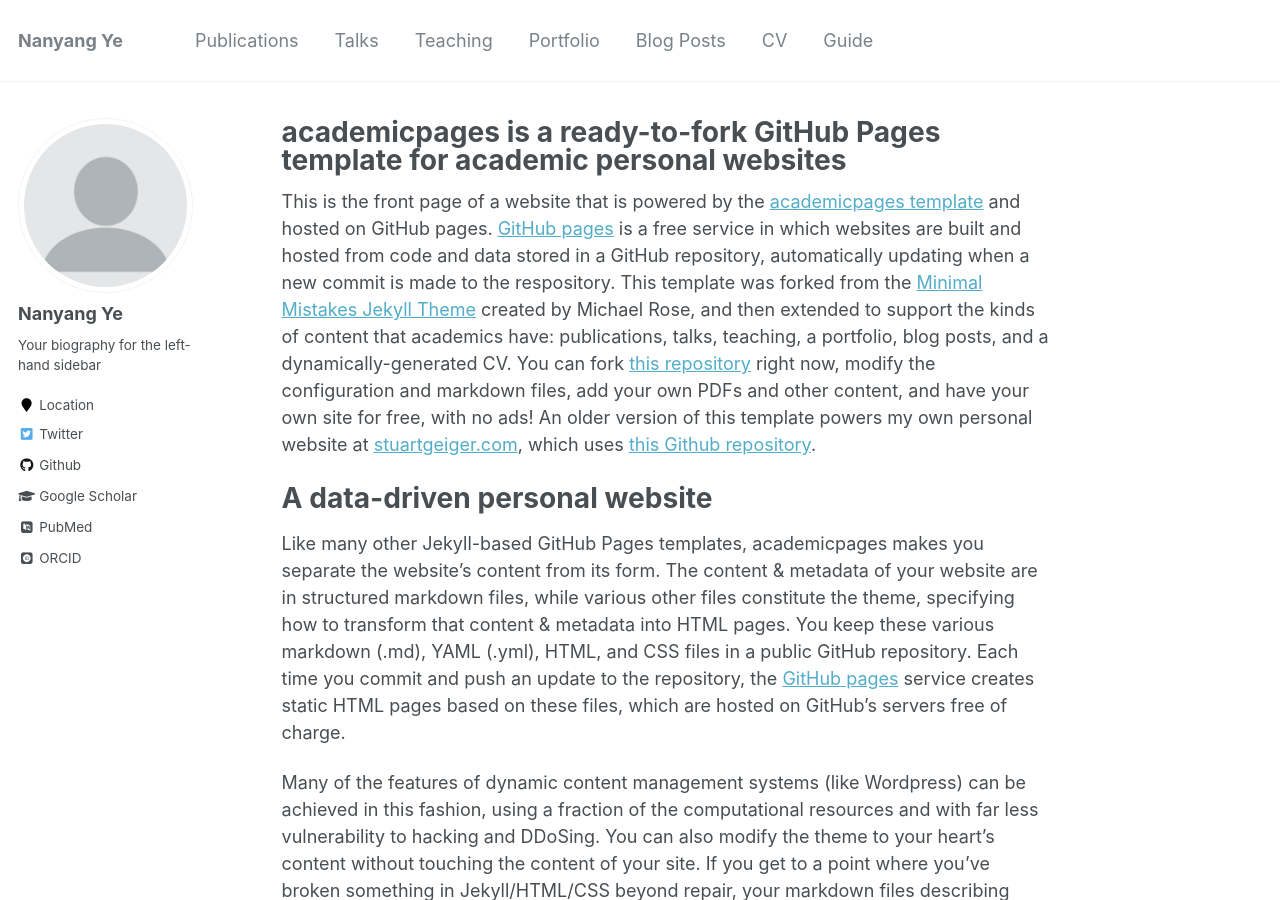
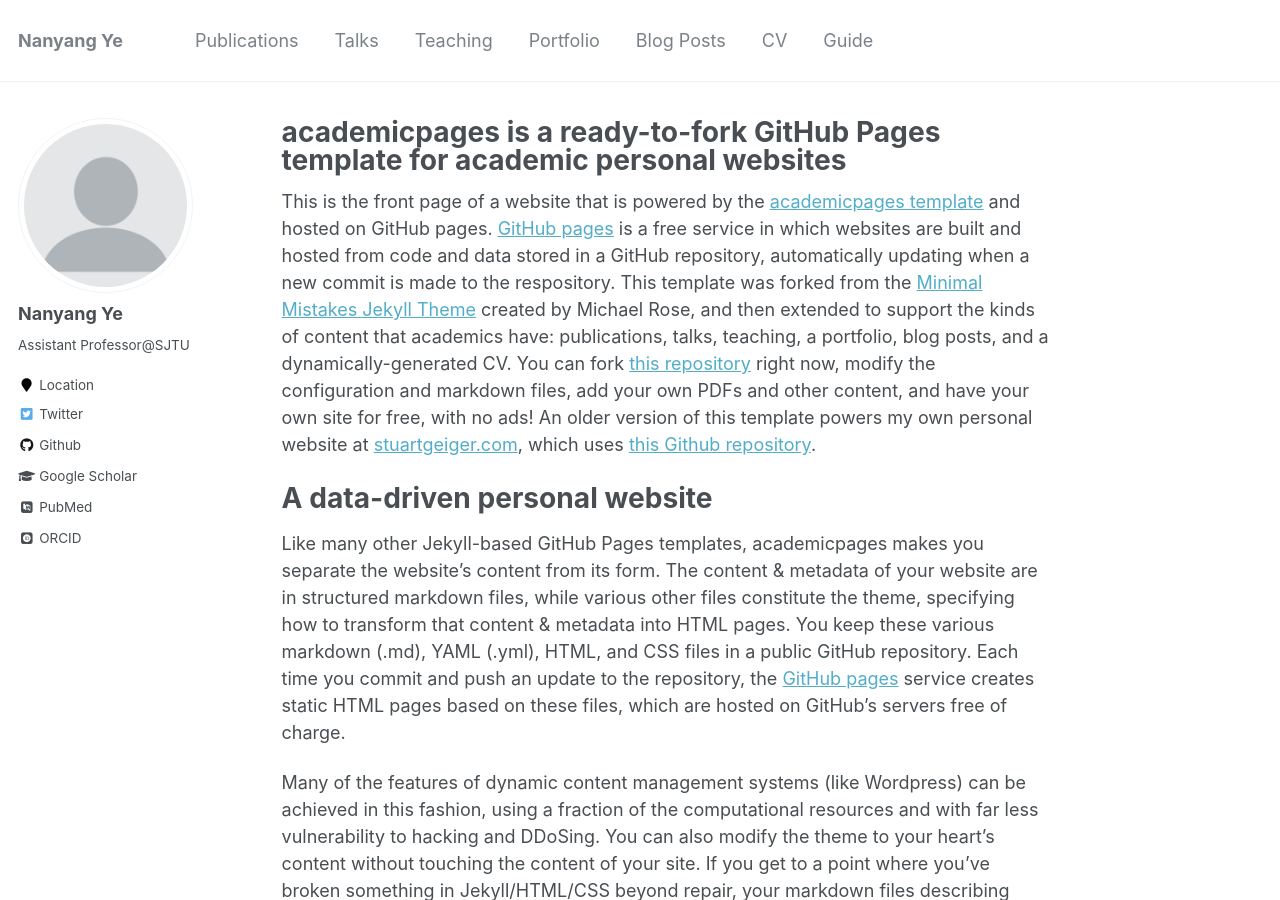
Before and after one commit to ynysjtu/ynysjtu.github.io, a Jekyll site: the page built from _pages/about.md, in a window 1280 px wide and 900 px high. Built offline with Jekyll 4.4.1, drawn with Linux system fonts in a browser that asks for light colours; some web fonts are replaced.

Commit message:
Update _config.yml

```diff
--- a/_config.yml
+++ b/_config.yml
@@ -82,7 +82,7 @@ analytics:
 author:
   name             : "Nanyang Ye"
   avatar           : "profile.png"
-  bio              : "Your biography for the left-hand sidebar"
+  bio              : "Assistant Professor@SJTU"
   location         : "Location"
   employer         :
   pubmed           : "https://www.ncbi.nlm.nih.gov/pubmed/?term=john+snow"
```
